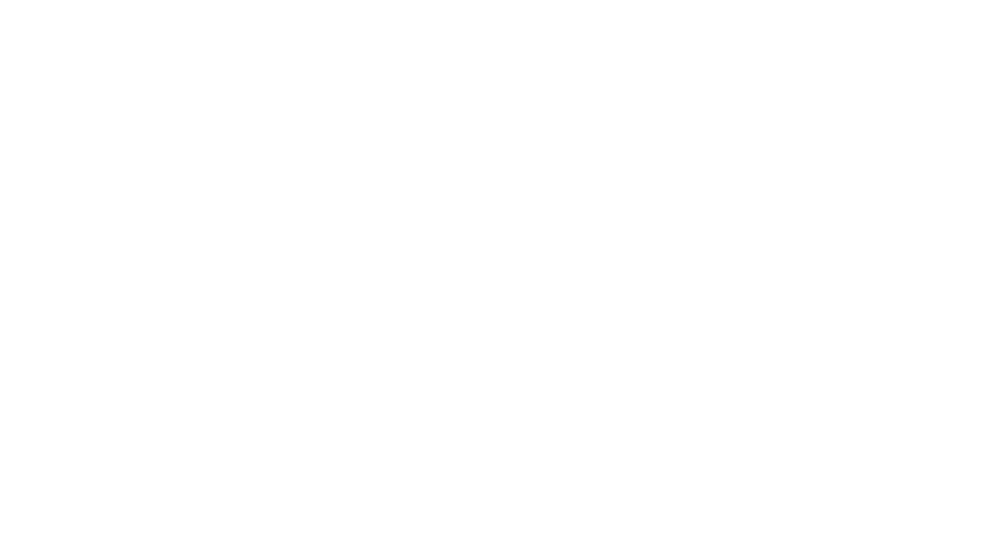
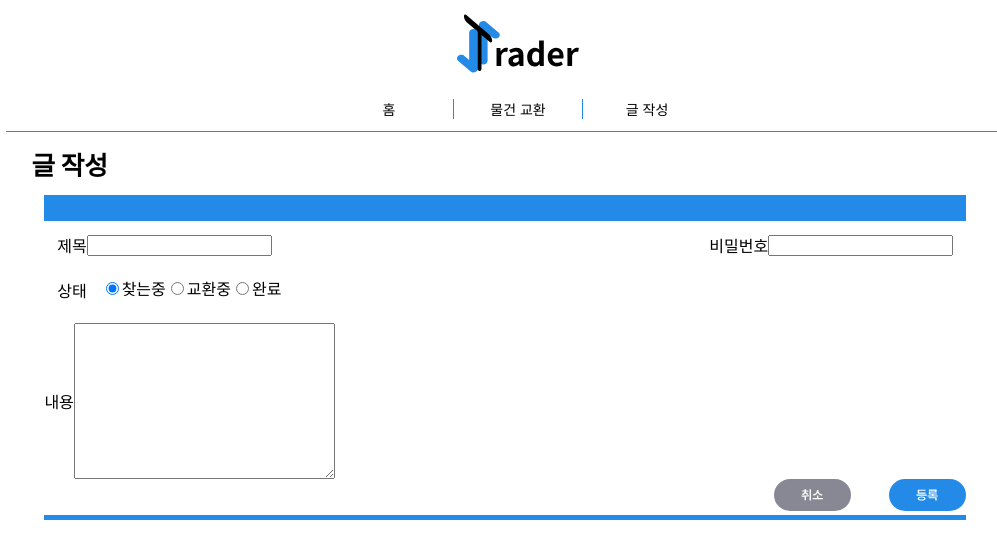
Before and after one commit to DGSW-SUNSET/Frontend, a React (Create React App) app in the folder dive-sunset/: page /Write in a window 1280 px wide. Before the commit this address had no page. Shown: the top 558 px of the page, without its empty margins (122-1119 px from the left). Built offline with nearby package versions, Linux system fonts and the light colour scheme.

Commit message:
⚡️
write

```diff
--- a/dive-sunset/src/App.js
+++ b/dive-sunset/src/App.js
@@ -2,15 +2,19 @@
 import { BrowserRouter as Router, Route, Routes } from "react-router-dom";
 import Main from './components/Main/main.jsx';
 import ShowAll from './components/ShowAll/showAll.jsx';
+import Write from './components/write/write.jsx';
+import ShowPost from './components/ShowPost/showPost';
 
 function App() {
   return (
     <div className="App">
       <Router>
-      <Routes>
-        <Route exact path='/ShowAll' element = {<ShowAll/>}></Route>
-        <Route path='/' element={<Main />}></Route>
-      </Routes>
+        <Routes>
+          <Route exact path='/ShowAll' element={<ShowAll />}></Route>
+          <Route exact path='/Write' element={<Write></Write>}></Route>
+          <Route exact path='/ShowPost' element={<ShowPost></ShowPost>}></Route>
+          <Route path='/' element={<Main />}></Route>
+        </Routes>
       </Router>
     </div>
   );
--- a/dive-sunset/src/components/ShowAll/showAll.css
+++ b/dive-sunset/src/components/ShowAll/showAll.css
@@ -101,3 +101,8 @@
 .box{
     border-bottom: 5px #238BE7 solid;
 }
+
+.text-link {
+    color: inherit;
+    text-decoration: inherit;
+}
--- a/dive-sunset/src/components/ShowAll/showAll.jsx
+++ b/dive-sunset/src/components/ShowAll/showAll.jsx
@@ -5,9 +5,13 @@
 import complete from "../../img/complete.svg";
 import exchange from "../../img/exchange.svg";
 import finding from "../../img/finding.svg";
+import axios from "axios";
+import ShowPost from "../ShowPost/showPost";
+import { Link } from "react-router-dom";
 
 function ShowAll() {
     const a = [1, 2, 3, 4, 5, 6, 7, 8, 9, 0];
+
     return (
         <>
             <Header className="head"></Header>
@@ -38,6 +42,7 @@
 function WriteList() {
     return (
         <>
+            <Link to="/ShowPost" className="text-link">
                 <div className="list">
                     <div className="listTitle">레몬 하나에는 레몬 하나만큼의 비타민이 들어 있습니다.</div>
                     <div className="listInfo">
@@ -48,6 +53,7 @@
                         <img src={finding} className="listState"></img>
                     </div>
                 </div>
+            </Link>
         </>
     )
 }
--- a/dive-sunset/src/components/Write/write.jsx
+++ b/dive-sunset/src/components/Write/write.jsx
@@ -1,2 +1,112 @@
-import React from "react";
+import React, { useEffect, useState } from 'react';
 import './write.css';
+import Header from "../Header/header";
+import imgButton from "../../img/imgButton.svg";
+import writeButton from "../../img/writeButton.svg";
+import cancelButton from "../../img/cancelButton.svg";
+import { Link, useNavigate } from "react-router-dom";
+import axios from 'axios';
+
+function Write() {
+    const navigate = useNavigate();
+    const [board, setBoard] = useState({
+        title: '',
+        password: '',
+        content: '',
+        condition: '0',
+    });
+
+    const { title, password, content, condition } = board;
+
+    const onChange = (event) => {
+        const { value, name } = event.target;
+        setBoard({
+            ...board,
+            [name]: value,
+        });
+    };
+
+    const saveBoard = async () => {
+        alert('등록되었습니다');
+        navigate('/showAll');
+    };
+
+    return (
+        <>
+            <Header></Header>
+            <div className="back">
+                <div className="border">
+                    <div className="pageTitle">글 작성</div>
+                    <div className="writesbox">
+                        <div className="writes"></div>
+                        <div className="box">
+                            <div className="writeType">
+                                <div className="writeTitle">
+                                    제목
+                                    <input type='text' name="title" value={title} onChange={onChange}></input>
+                                </div>
+                                <div className="writeTitle">
+                                    비밀번호
+                                    <input type='password' name="password" value={password} onChange={onChange}></input>
+                                </div>
+                            </div>
+                            <div className="writeType">
+                                <div className="writeTitle">
+                                    상태
+                                    <RadioGroup>
+                                        <Radio name="condition" value="0" defaultChecked onChange={onChange}>
+                                            찾는중
+                                        </Radio>
+                                        <Radio name="condition" value="1" onChange={onChange}>
+                                            교환중
+                                        </Radio>
+                                        <Radio name="condition" value="2" onChange={onChange}>
+                                            완료
+                                        </Radio>
+                                    </RadioGroup>
+                                </div>
+                            </div>
+                            <div className="wirteType">
+                                <div className="writeTitle">
+                                    내용
+                                    <textarea name="content" cols="30" rows="10" value={content} onChange={onChange} />
+                                </div>
+                            </div>
+                            <div className="writeButton">
+                                <button type="submit" onClick={saveBoard}>
+                                    <img src={writeButton} className="buttons"></img>
+                                </button>
+                                <Link to="/ShowAll">
+                                    <img src={cancelButton} className="buttons"></img>
+                                </Link>
+                            </div>
+                        </div>
+                    </div>
+                </div>
+            </div>
+        </>
+    )
+}
+function Radio({ children, value, name, defaultChecked, disabled }) {
+    return (
+        <label>
+            <input
+                type="radio"
+                value={value}
+                name={name}
+                defaultChecked={defaultChecked}
+                disabled={disabled}
+            />
+            {children}
+        </label>
+    );
+}
+function RadioGroup({ label, children }) {
+    return (
+        <fieldset>
+            <legend>{label}</legend>
+            {children}
+        </fieldset>
+    );
+}
+export default Write;
```
Also changed, not shown: dive-sunset/src/img/dummyimg.svg. Lines whose indentation alone changed are shown as unchanged.
